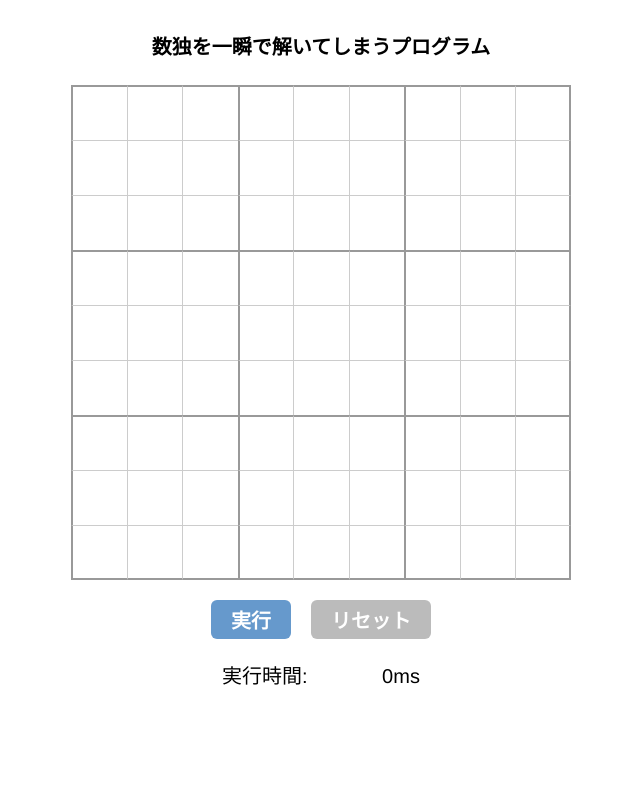
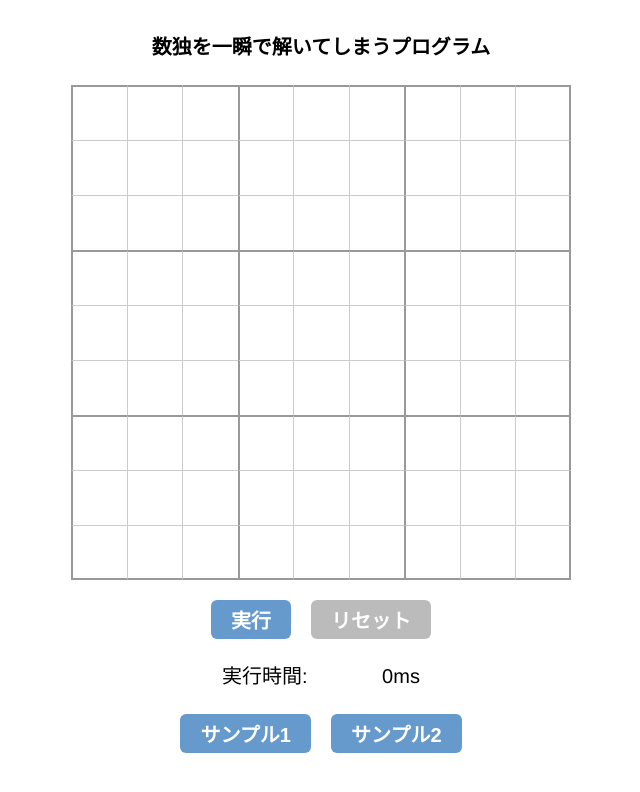
Before and after one commit to yuto-ono/sudoku-rust-wasm, a Svelte app: page / in a window 1280 px wide. Shown: the top 792 px of the page, without its empty margins (319-959 px from the left). Built offline with nearby package versions, Linux system fonts and the light colour scheme.

Commit message:
SampleButtonBox

```diff
--- a/src/App.svelte
+++ b/src/App.svelte
@@ -1,6 +1,7 @@
 <script lang="ts">
   import Board from "./Board.svelte"
   import ButtonBox from "./ButtonBox.svelte"
+  import SampleButtonBox from "./SampleButtonBox.svelte"
   import Timer from "./Timer.svelte"
   import Title from "./Title.svelte"
 </script>
@@ -11,6 +12,7 @@
     <Board />
     <ButtonBox />
     <Timer time={0} />
+    <SampleButtonBox />
   </div>
 </main>
 
--- /dev/null
+++ b/src/SampleButtonBox.svelte
@@ -0,0 +1,24 @@
+<script lang="ts">
+  import Button from "./Button.svelte"
+</script>
+
+<div class="btn-box">
+  <div class="btn-wrapper">
+    <Button variant="primary">サンプル1</Button>
+  </div>
+  <div class="btn-wrapper">
+    <Button variant="primary">サンプル2</Button>
+  </div>
+</div>
+
+<style lang="scss">
+  .btn-box {
+    display: flex;
+    justify-content: center;
+    margin-top: 20px;
+  }
+  .btn-wrapper {
+    margin-left: 10px;
+    margin-right: 10px;
+  }
+</style>
```
